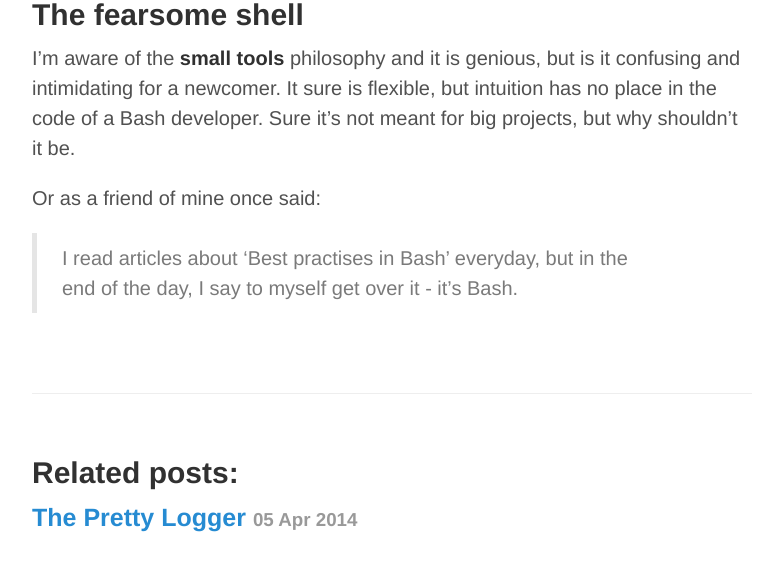
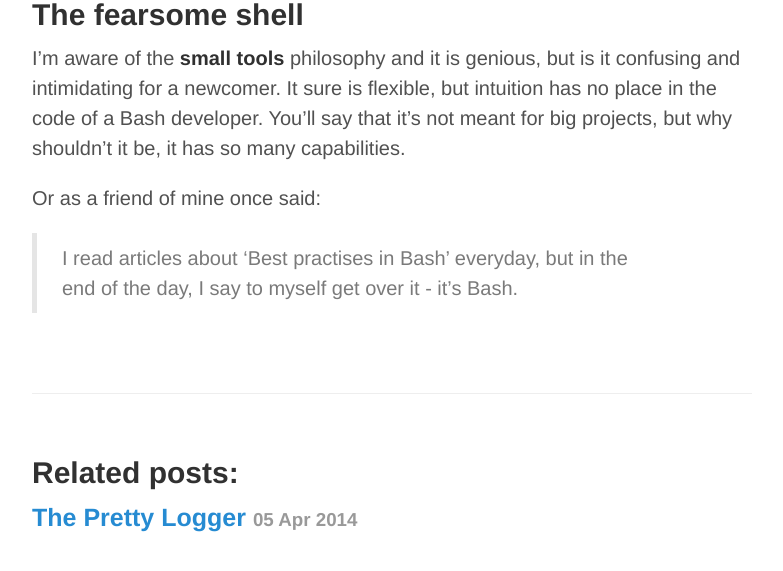
Before and after one commit to lyuboraykov/blog, a Jekyll site: the page built from _posts/2014-06-19-the-big-bash.markdown, in a window 1280 px wide and 900 px high, scrolled down 3894 px, cut to the strip 307-878 px from the top of the window. Shown: the whole strip, without its empty margins (248-1031 px from the left). Built offline with Jekyll 4.4.1, drawn with Linux system fonts in a browser that asks for light colours; Markdown is read by kramdown in place of the engine named in the settings.

Commit message:
Added content to The Big Bash

```diff
--- a/_posts/2014-06-19-the-big-bash.markdown
+++ b/_posts/2014-06-19-the-big-bash.markdown
@@ -143,8 +143,8 @@ For text manipulation you have *sed*, *awk*, *grep*, *expr*, *=~*, even *##*, *%
 
 I'm aware of the **small tools** philosophy and it is genious, but
 is it confusing and intimidating for a newcomer. It sure is flexible,
-but intuition has no place in the code of a Bash developer. Sure it's not
-meant for big projects, but why shouldn't it be.
+but intuition has no place in the code of a Bash developer. You'll say that it's not
+meant for big projects, but why shouldn't it be, it has so many capabilities.
 
 Or as a friend of mine once said:
 
```
